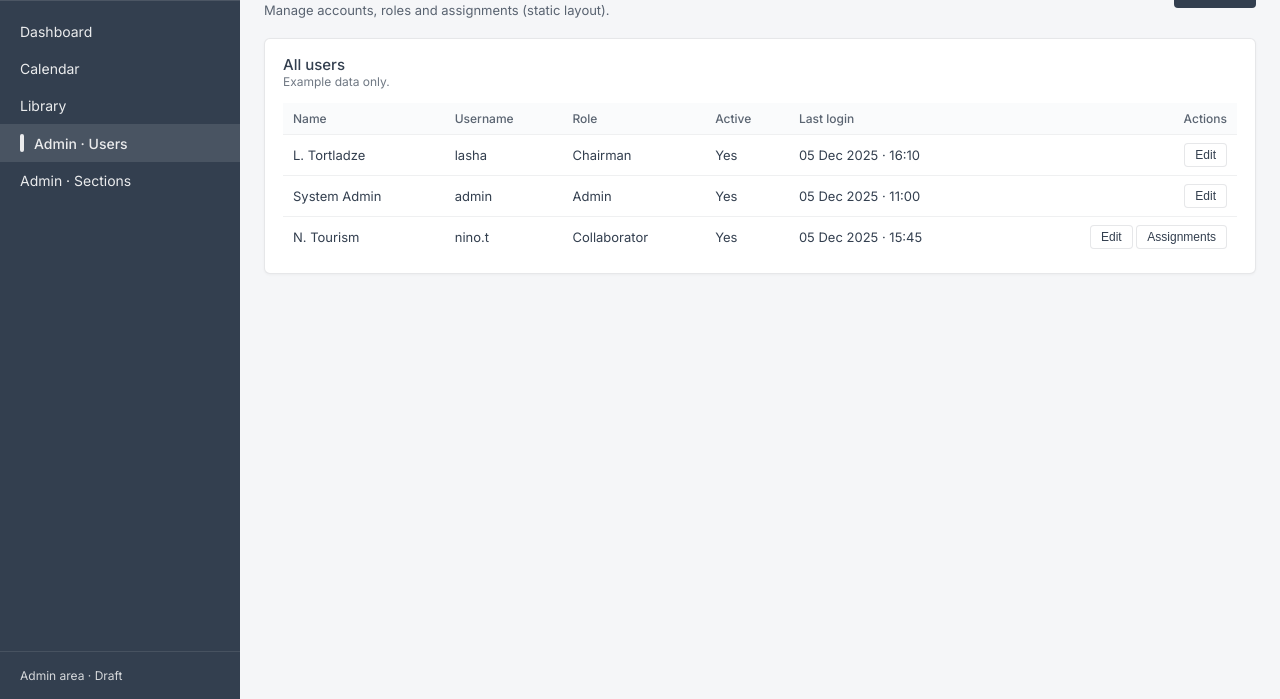
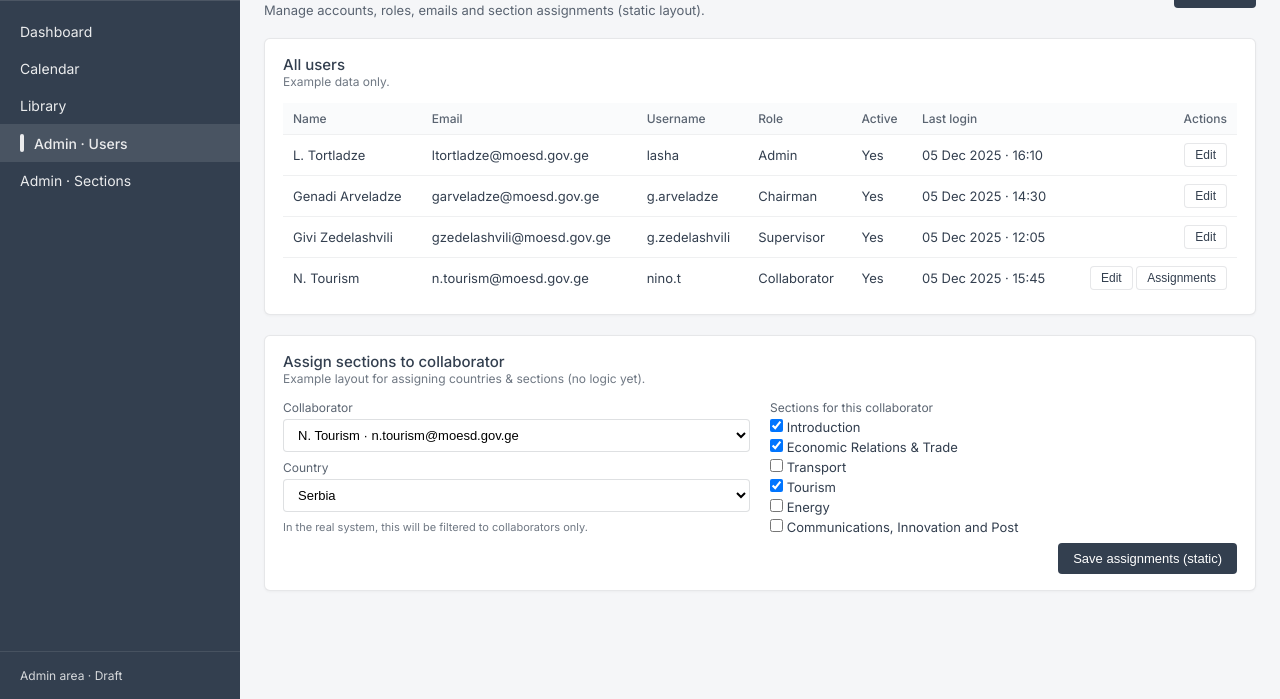
Before and after one commit to ltortladzemoesd/draft_govt_portal, a plain HTML site: page admin-users.html in a window 1280 px wide. Shown: the part 101-800 px from the top of the page. Drawn offline with Linux system fonts and the light colour scheme.

Commit message:
Update admin-users.html

```diff
--- a/admin-users.html
+++ b/admin-users.html
@@ -55,8 +55,8 @@
         <div class="topbar-title">Admin · Users & Roles</div>
         <div class="topbar-user">
           <div class="topbar-role-pill">Admin</div>
-          <span>System Admin</span>
-          <div class="topbar-avatar">SA</div>
+          <span>L. Tortladze</span>
+          <div class="topbar-avatar">LT</div>
         </div>
       </header>
 
@@ -65,7 +65,7 @@
           <div>
             <div class="page-heading-title">Users & Roles</div>
             <div class="page-heading-subtitle">
-              Manage accounts, roles and assignments (static layout).
+              Manage accounts, roles, emails and section assignments (static layout).
             </div>
           </div>
           <div>
@@ -73,6 +73,7 @@
           </div>
         </section>
 
+        <!-- USERS TABLE -->
         <section class="card">
           <div class="card-header">
             <div>
@@ -85,6 +86,7 @@
             <thead>
               <tr>
                 <th>Name</th>
+                <th>Email</th>
                 <th>Username</th>
                 <th>Role</th>
                 <th>Active</th>
@@ -95,8 +97,9 @@
             <tbody>
               <tr>
                 <td>L. Tortladze</td>
+                <td>ltortladze@moesd.gov.ge</td>
                 <td>lasha</td>
-                <td>Chairman</td>
+                <td>Admin</td>
                 <td>Yes</td>
                 <td>05 Dec 2025 · 16:10</td>
                 <td style="text-align:right;">
@@ -104,17 +107,30 @@
                 </td>
               </tr>
               <tr>
-                <td>System Admin</td>
-                <td>admin</td>
-                <td>Admin</td>
+                <td>Genadi Arveladze</td>
+                <td>garveladze@moesd.gov.ge</td>
+                <td>g.arveladze</td>
+                <td>Chairman</td>
                 <td>Yes</td>
-                <td>05 Dec 2025 · 11:00</td>
+                <td>05 Dec 2025 · 14:30</td>
+                <td style="text-align:right;">
+                  <button class="btn btn-outline btn-sm">Edit</button>
+                </td>
+              </tr>
+              <tr>
+                <td>Givi Zedelashvili</td>
+                <td>gzedelashvili@moesd.gov.ge</td>
+                <td>g.zedelashvili</td>
+                <td>Supervisor</td>
+                <td>Yes</td>
+                <td>05 Dec 2025 · 12:05</td>
                 <td style="text-align:right;">
                   <button class="btn btn-outline btn-sm">Edit</button>
                 </td>
               </tr>
               <tr>
                 <td>N. Tourism</td>
+                <td>n.tourism@moesd.gov.ge</td>
                 <td>nino.t</td>
                 <td>Collaborator</td>
                 <td>Yes</td>
@@ -127,6 +143,62 @@
             </tbody>
           </table>
         </section>
+
+        <!-- ASSIGN SECTIONS TO COLLABORATOR -->
+        <section class="card">
+          <div class="card-header">
+            <div>
+              <div class="card-title">Assign sections to collaborator</div>
+              <div class="card-subtitle">
+                Example layout for assigning countries & sections (no logic yet).
+              </div>
+            </div>
+          </div>
+
+          <div class="grid grid--two-balanced">
+            <div>
+              <div class="field">
+                <label class="field-label" for="assign-user">Collaborator</label>
+                <select id="assign-user" class="field-select">
+                  <option>N. Tourism · n.tourism@moesd.gov.ge</option>
+                  <option>Mariam Managadze · mmanagadze@moesd.gov.ge</option>
+                  <option>Eka Kubusidze · ekubusidze@moesd.gov.ge</option>
+                </select>
+              </div>
+
+              <div class="field">
+                <label class="field-label" for="assign-country">Country</label>
+                <select id="assign-country" class="field-select">
+                  <option>Serbia</option>
+                  <option>Turkey</option>
+                  <option>Germany</option>
+                </select>
+              </div>
+
+              <div class="field-hint">
+                In the real system, this will be filtered to collaborators only.
+              </div>
+            </div>
+
+            <div>
+              <div class="field">
+                <span class="field-label">Sections for this collaborator</span>
+                <div style="font-size:13px; display:flex; flex-direction:column; gap:4px;">
+                  <label><input type="checkbox" checked /> Introduction</label>
+                  <label><input type="checkbox" checked /> Economic Relations & Trade</label>
+                  <label><input type="checkbox" /> Transport</label>
+                  <label><input type="checkbox" checked /> Tourism</label>
+                  <label><input type="checkbox" /> Energy</label>
+                  <label><input type="checkbox" /> Communications, Innovation and Post</label>
+                </div>
+              </div>
+
+              <div class="card-actions" style="justify-content:flex-end;">
+                <button class="btn btn-primary">Save assignments (static)</button>
+              </div>
+            </div>
+          </div>
+        </section>
       </main>
     </div>
   </div>
```
